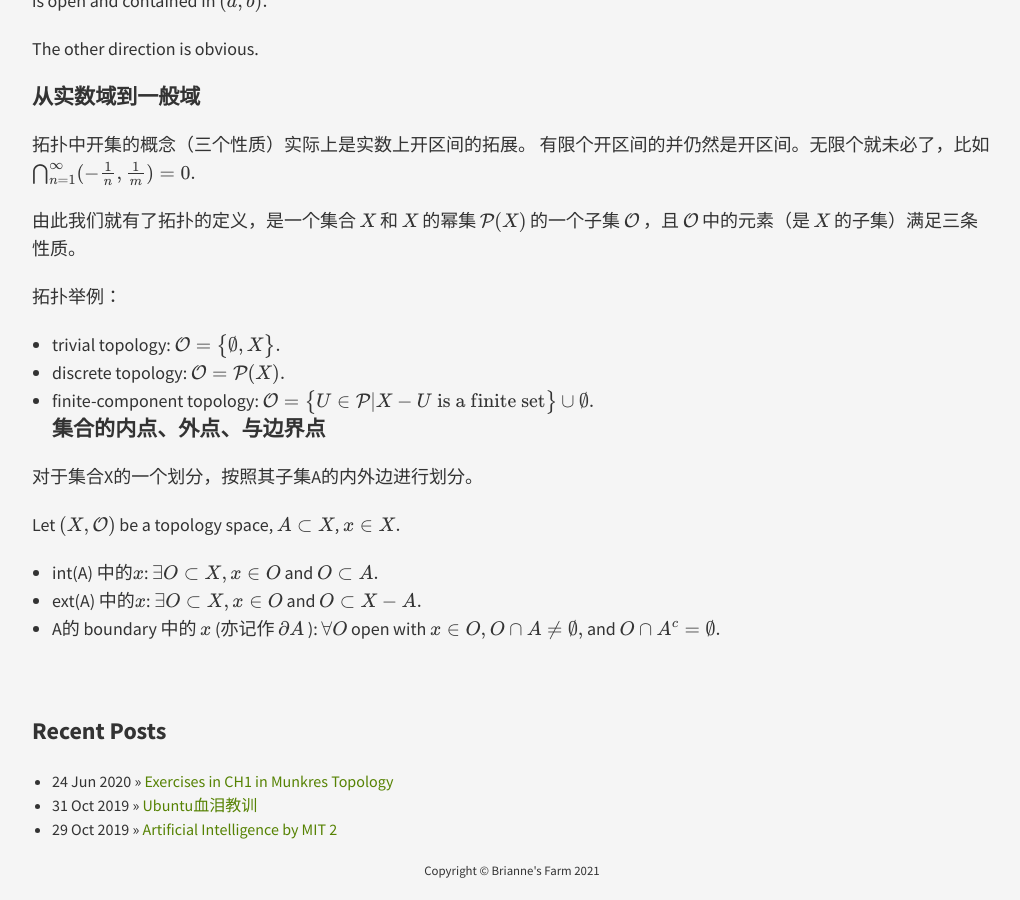
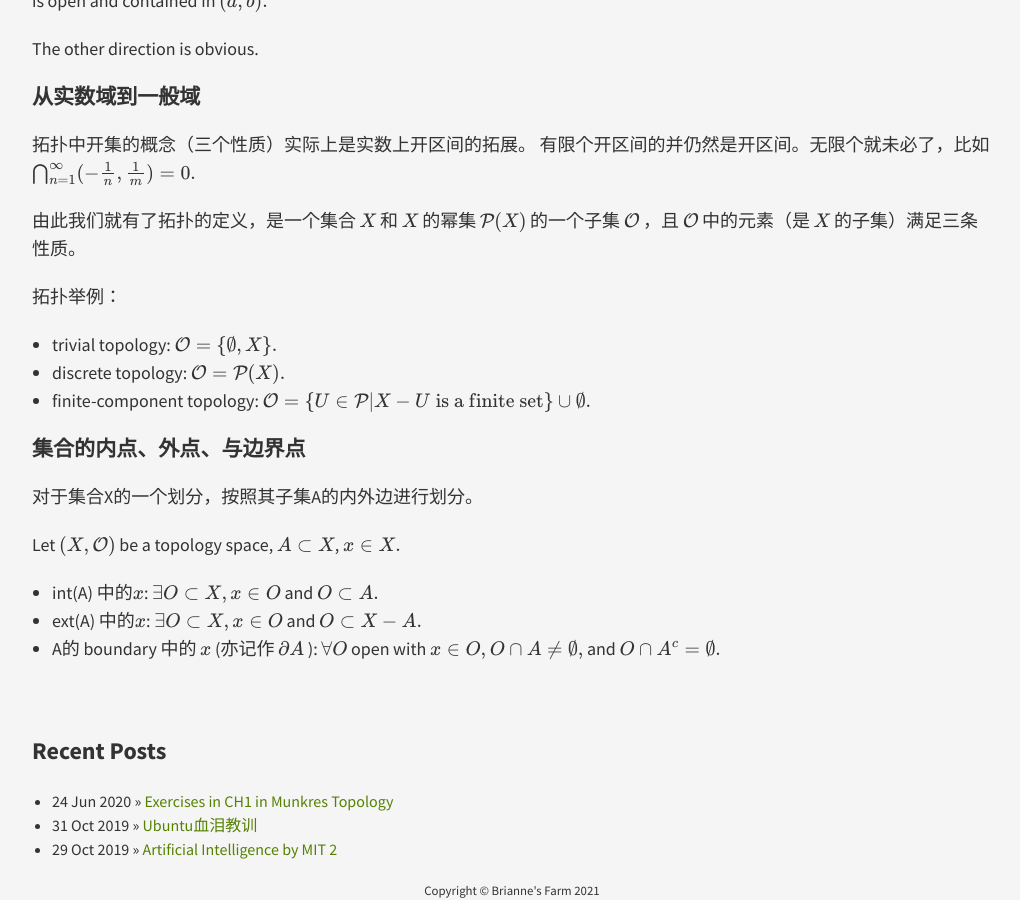
Before and after one commit to shellyyz/shellyyz.github.io, a Jekyll site: the page built from _posts/2020-10-10-拓扑学札记.md, in a window 1280 px wide and 900 px high, scrolled down 1597 px. Shown: the whole window, without its empty margins (128-1148 px from the left). Built offline with Jekyll 4.4.1, drawn with Linux system fonts in a browser that asks for light colours; formulas are drawn with MathJax 3; comment, search, counter and statistics services are not loaded.

Commit message:
Update 2020-10-10-拓扑学札记.md

```diff
--- a/_posts/2020-10-10-拓扑学札记.md
+++ b/_posts/2020-10-10-拓扑学札记.md
@@ -148,11 +148,12 @@ $X$
 
 拓扑举例：
  - trivial topology:
-$$\mathcal{O}= \big\{ \emptyset, X \big\} .$$
+$\mathcal{O}= \\{ \emptyset, X \\} .$
  - discrete topology:
-$$\mathcal{O}=\mathcal{P}(X).$$
+$\mathcal{O}=\mathcal{P}(X).$
  - finite-component topology:
-$$\mathcal{O}= \big\{ U\in \mathcal{P}|X-U \;\text{is a finite set} \big\} \cup \emptyset.$$
+$\mathcal{O}= \\{ U\in \mathcal{P}|X-U \;\text{is a finite set} \\} \cup \emptyset.$
+
 ### 集合的内点、外点、与边界点
 
 对于集合X的一个划分，按照其子集A的内外边进行划分。
```
